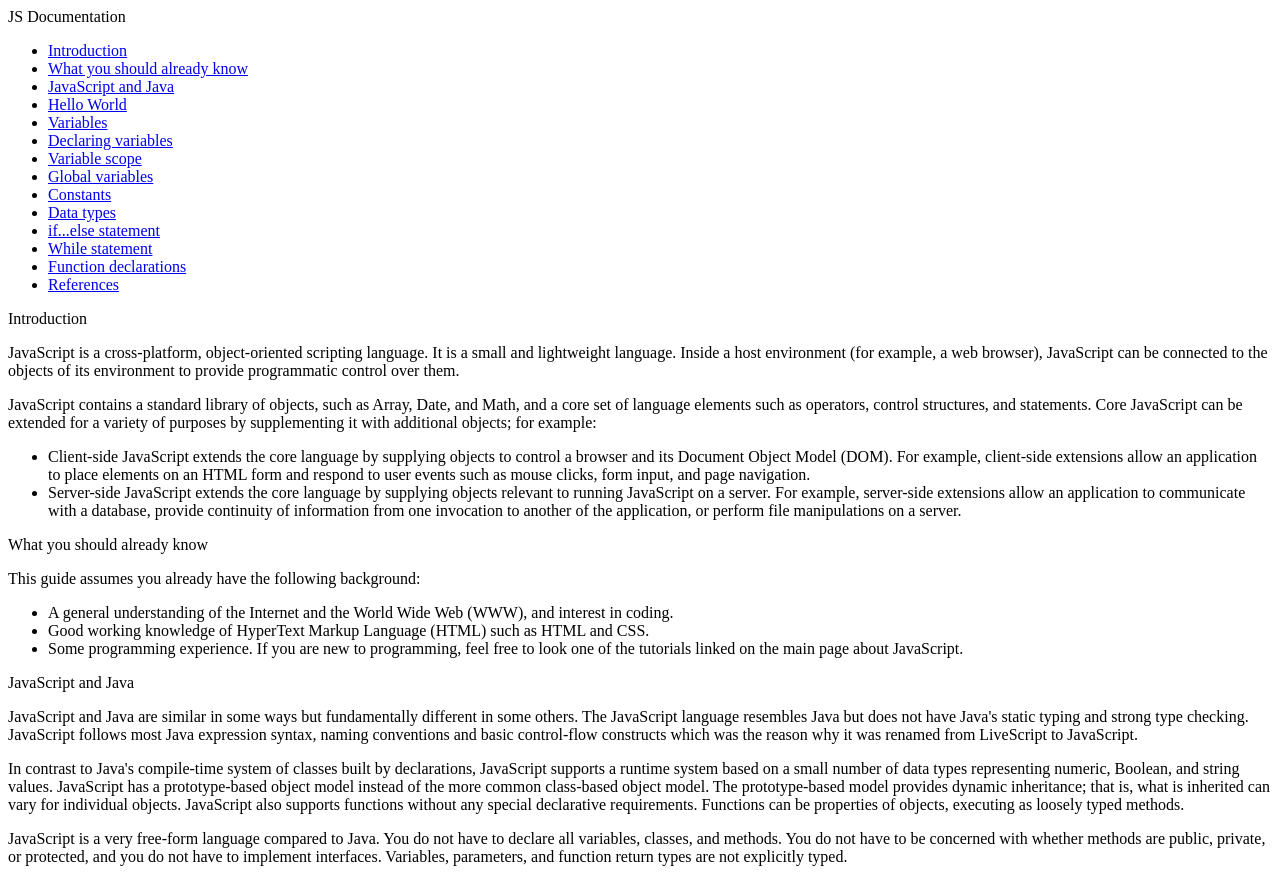
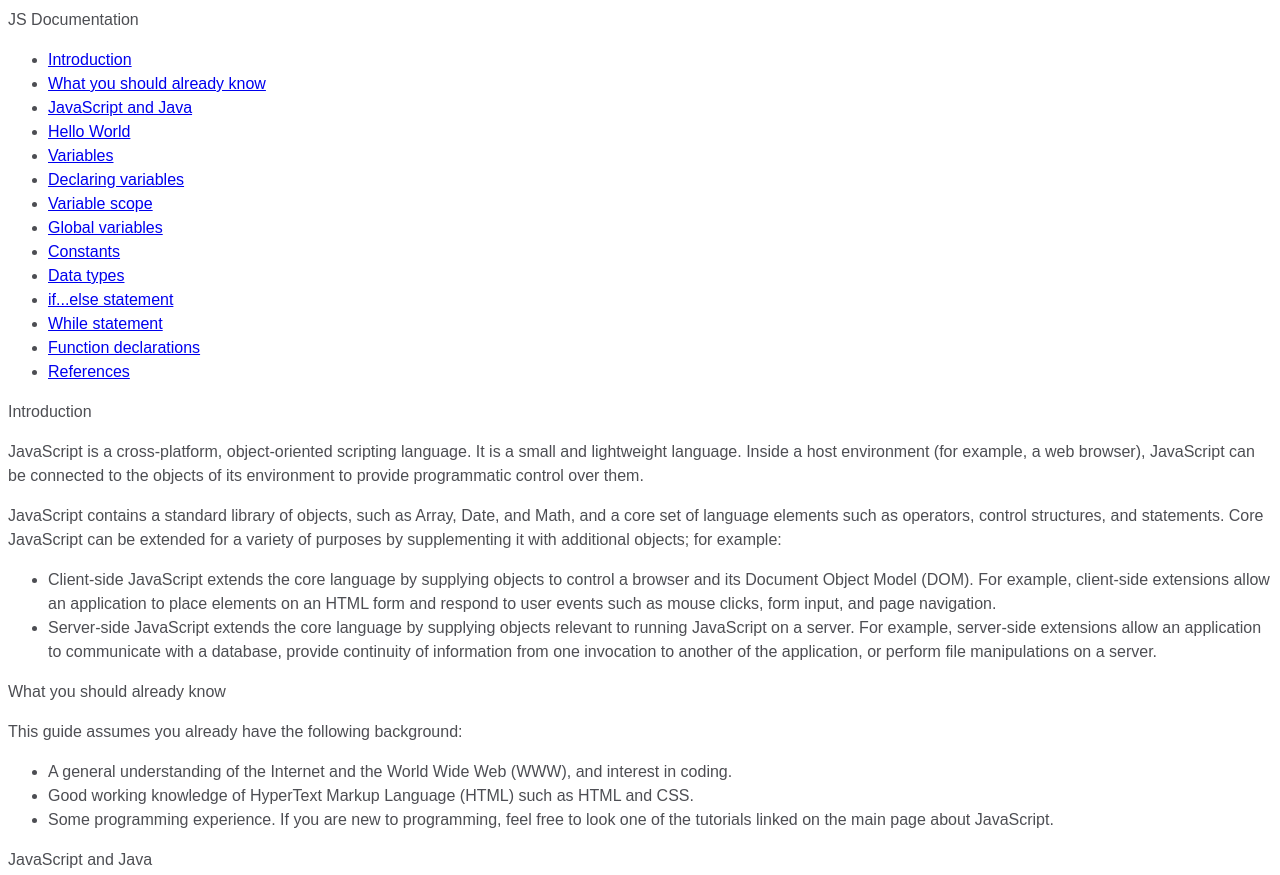
Before and after one commit to LAnselet/technicial-document-page, a plain HTML site: page index.html in a window 1280 px wide. Shown: the top 875 px of the page. Drawn offline with Linux system fonts and the light colour scheme.

Commit message:
add stylesheet

```diff
--- a/index.html
+++ b/index.html
@@ -4,6 +4,8 @@
   <meta charset="UTF-8">
   <meta http-equiv="X-UA-Compatible" content="IE=edge">
   <meta name="viewport" content="width=device-width, initial-scale=1.0">
+  <!-- CSS stylsheet -->
+  <link rel="stylesheet" href="style.css">
   <title>Technical Documentation Page</title>
 </head>
 <body>
--- /dev/null
+++ b/style.css
@@ -0,0 +1,8 @@
+html,
+body {
+  min-width: 290px;
+  color: #4d4e53;
+  background-color: #ffffff;
+  font-family: Arial, Helvetica, sans-serif;
+  line-height: 1.5;
+}
```
